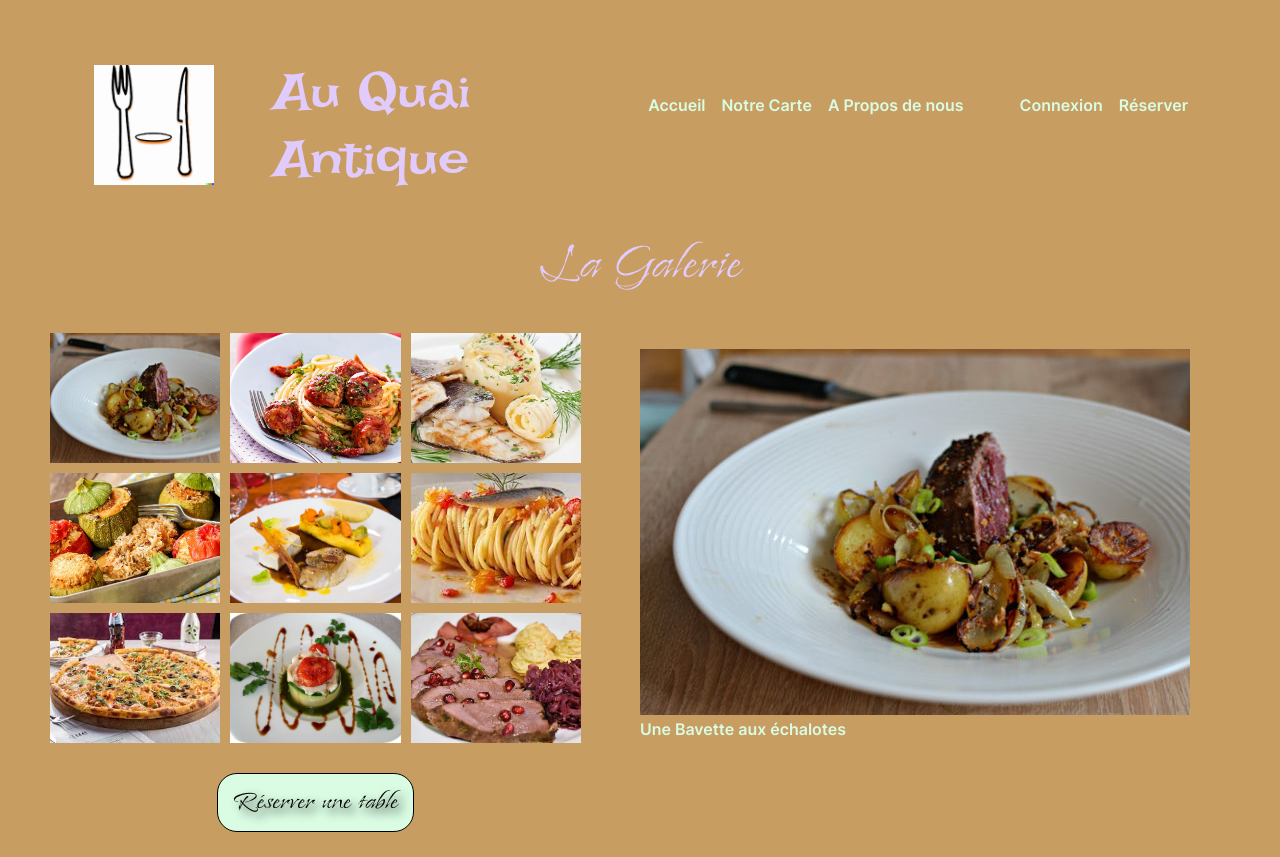
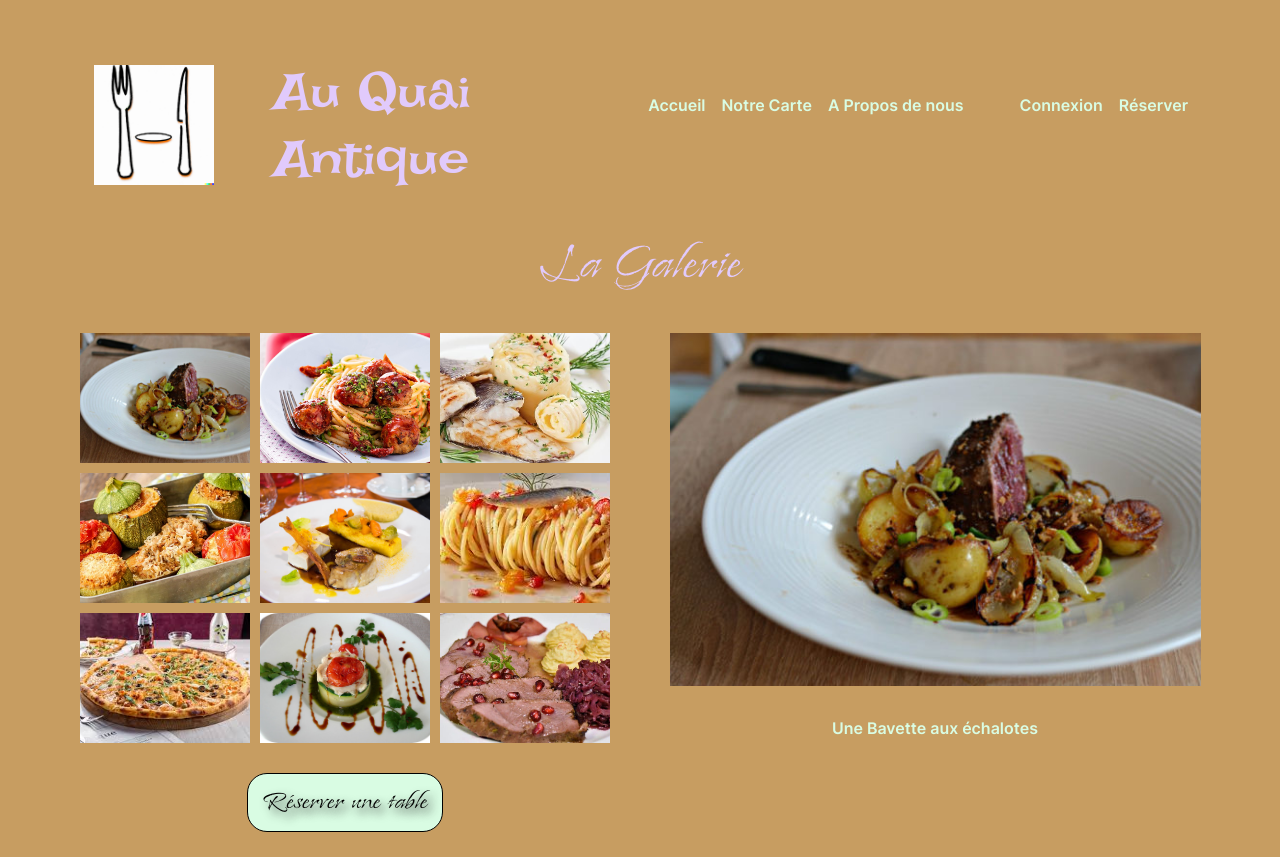
Before and after one commit to benoitsouillat/auquaiantique, a React (Create React App) app: page / in a window 1280 px wide. Built offline with nearby package versions, Linux system fonts and the light colour scheme.

Commit message:
making css rules for display on the figure div and fixing overflow

```diff
--- a/src/components/Gallery.jsx
+++ b/src/components/Gallery.jsx
@@ -54,7 +54,7 @@ const Gallery = () => {
         {
             url: 'img/bavette_echalote.jpg',
             description: "Une Bavette aux échalotes"
-    });
+        });
 
 
     const setImgShow = (id) => {
--- a/src/style/_gallery.scss
+++ b/src/style/_gallery.scss
@@ -1,16 +1,19 @@
 @import './variables';
+
 .gallery-section {
     display: flex;
     flex-direction: row;
     align-items: flex-start;
-    justify-content: space-between;
+    justify-content: space-around;
     flex-wrap: wrap;
+
     h2 {
         width: 100%;
         margin: auto 30%;
         margin-bottom: 30px;
     }
 }
+
 .gallery {
     max-width: 45%;
     display: flex;
@@ -42,6 +45,28 @@
 
 }
 
-.Selected-image-container {
-    max-width: 45%;
+.selected-image-container {
+    width: 45%;
+
+
+    figure {
+
+        display: flex;
+        flex-direction: column;
+        justify-content: space-between;
+        align-items: center;
+        margin: 0;
+        height: 410px;
+        width: 100%;
+
+        img {
+            width: 100%;
+            min-height: 80%;
+            max-height: 90%;
+            overflow: hidden;
+        }
+        figcaption {
+            margin: 5px;
+        }
+    }
 }
--- a/src/style/main.css
+++ b/src/style/main.css
@@ -109,7 +109,7 @@
   display: flex;
   flex-direction: row;
   align-items: flex-start;
-  justify-content: space-between;
+  justify-content: space-around;
   flex-wrap: wrap;
 }
 .gallery-section h2 {
@@ -146,8 +146,26 @@
   max-height: 100%;
 }
 
-.Selected-image-container {
-  max-width: 45%;
+.selected-image-container {
+  width: 45%;
+}
+.selected-image-container figure {
+  display: flex;
+  flex-direction: column;
+  justify-content: space-between;
+  align-items: center;
+  margin: 0;
+  height: 410px;
+  width: 100%;
+}
+.selected-image-container figure img {
+  width: 100%;
+  min-height: 80%;
+  max-height: 90%;
+  overflow: hidden;
+}
+.selected-image-container figure figcaption {
+  margin: 5px;
 }
 
 body {
```
